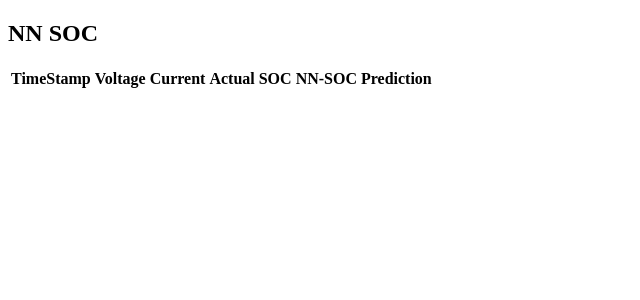
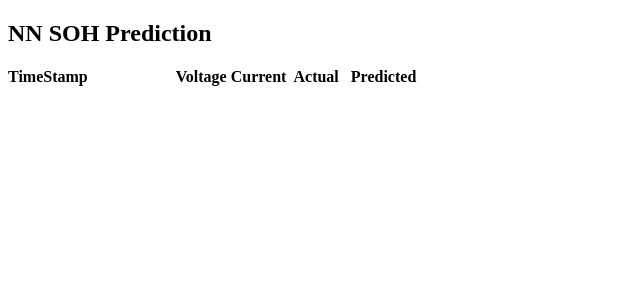
Before and after one commit to priyamvadadongre/SocSohPrediction2022, a Flask app: template templates/nnsoc.html in a window 1280 px wide. Shown: the top 300 px of the page, without its empty margins (0-640 px from the left). Run offline with Flask 2, Linux system fonts and the light colour scheme; the template is opened without the code that fills it, so the values that code supplies are empty.

Commit message:
Update nnsoc.html

```diff
--- a/templates/nnsoc.html
+++ b/templates/nnsoc.html
@@ -4,21 +4,18 @@
     <meta charset="UTF-8">
     <meta name="viewport" content="width=device-width, initial-scale=1.0">
     <meta http-equiv="X-UA-Compatible" content="ie=edge">
-        <link rel= "stylesheet" type= "text/css" href= "{{ url_for('static',filename='styles/nnsoc.css') }}">
+        <link rel= "stylesheet" type= "text/css" href= "{{ url_for('static',filename='./styles/nnsoc.css') }}">
+<script src="https://code.jquery.com/jquery-3.6.0.js" integrity="sha256-H+K7U5CnXl1h5ywQfKtSj8PCmoN9aaq30gDh27Xc0jk=" crossorigin="anonymous"></script>
+    <script type="text/javascript" src="{{ url_for('static', filename = './js/ani.js') }}"></script>
 
     <title>SOH PREDICTION</title>
   </head>
   <body>
-  <h2>NN SOC</h2>
+  <h2>NN SOH Prediction</h2>
+    <h4>TimeStamp &nbsp &nbsp &nbsp &nbsp &nbsp &nbsp &nbsp &nbsp &nbsp &nbsp &nbspVoltage Current&nbsp Actual &nbsp Predicted</h4>
+
   <table>
-  <thead>
-  <!--<th>TimeStamp &nbsp</th>-->
-  <th>TimeStamp</th>
-  <th>Voltage</th>
-  <th>Current</th>
-  <th>Actual SOC</th>
-  <th>NN-SOC Prediction</th>
-  <thead>
+
   <tbody>
 {% for i in range(length) %}
 <tr>
@@ -27,8 +24,8 @@
     {%endfor%}
     <td>{{soh[i][0]}}&nbsp&nbsp&nbsp</td>
 <td>{{pred[i][0]}}</td>
-      <tr>
+      </tr>
 {% endfor %}
-<tbody>
+</tbody>
   </body>
 </html>
```
